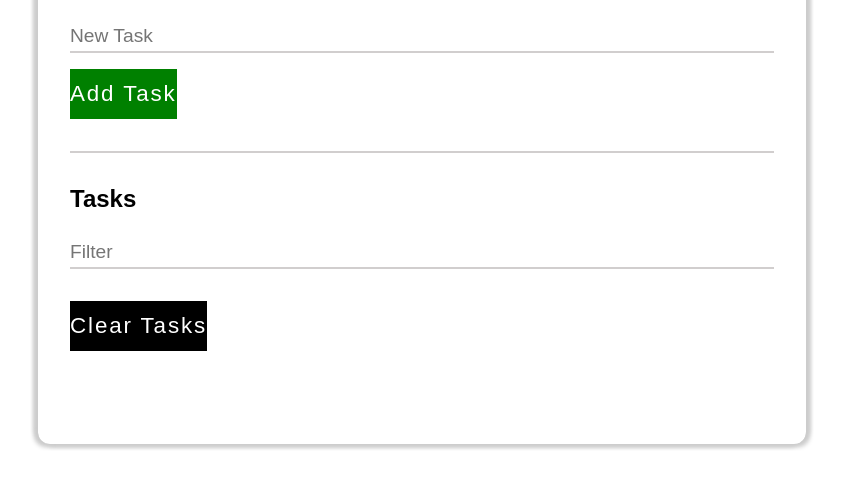
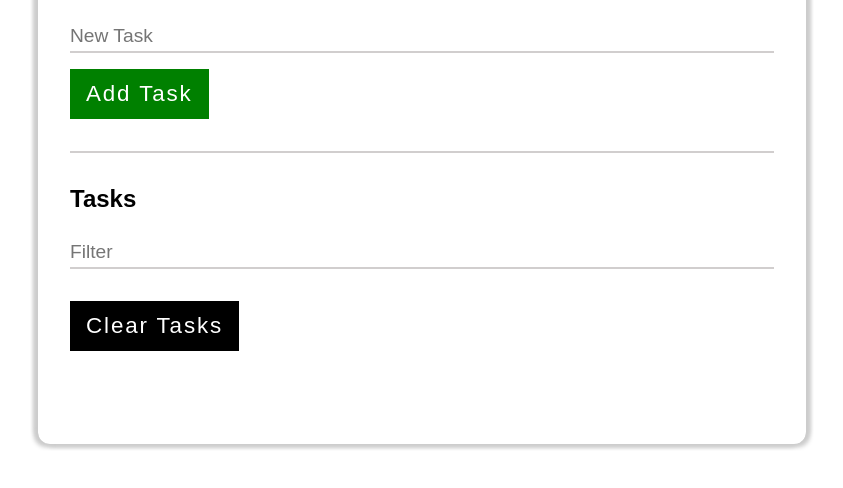
Before and after one commit to hassan-fl/Add-Task, a plain HTML site: page index.html in a window 1280 px wide. Shown: the part 206-694 px from the top of the page, without its empty margins (218-1061 px from the left). Drawn offline with Linux system fonts and the light colour scheme.

Commit message:
Update index.html

```diff
--- a/index.html
+++ b/index.html
@@ -188,7 +188,7 @@ div > i{
             <input type="text" name="add" id="adt" placeholder="New Task">
             <label for="adt">New Task</label>
             </div>
-            <input style='width:fit-content;' type="submit" value="Add Task">
+            <input style='width:fit-content; padding-inline:1rem;' type="submit" value="Add Task">
         </div>
         <div class="lower side">
             <h2>Tasks</h2>
@@ -199,7 +199,7 @@ div > i{
             <div class="tasks">
 
             </div>
-            <input style='width:fit-content;' type="reset" value="Clear Tasks">
+            <input style='width:fit-content; padding-inline:1rem;' type="reset" value="Clear Tasks">
         </div>
 
     </main>
```
